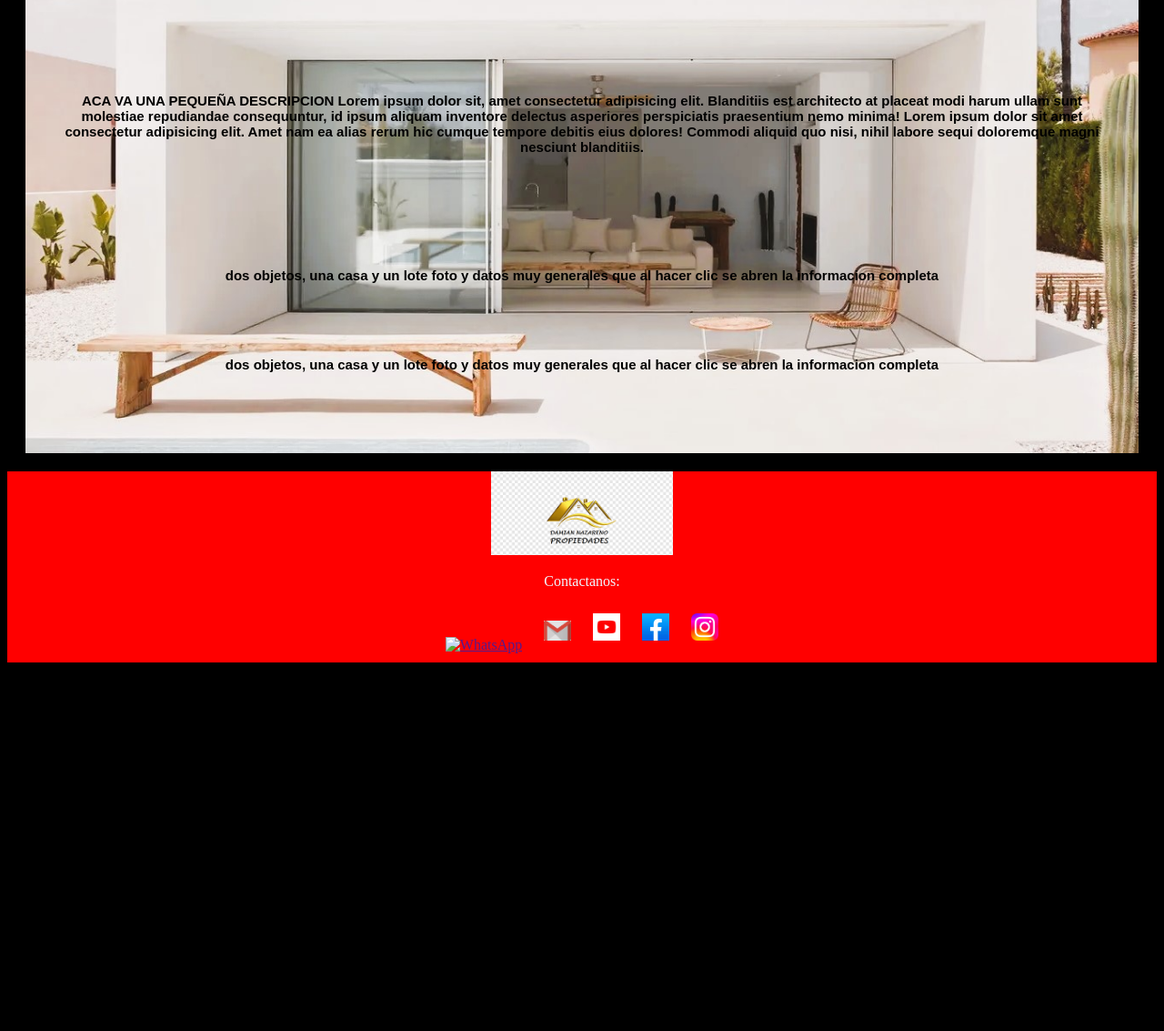
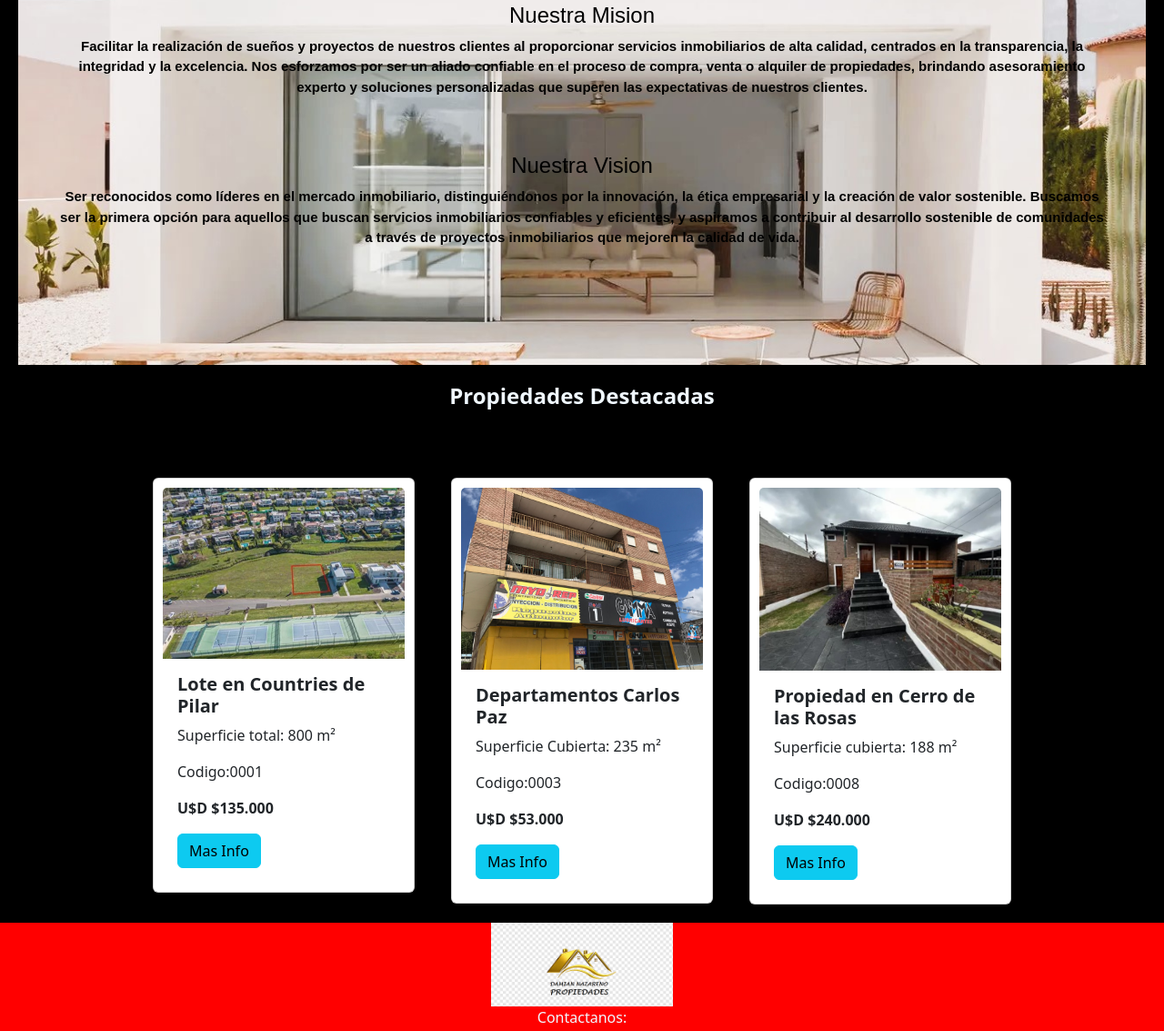
Before and after one commit to sandridani/PROPIEDADES-DamianNazareno, a plain HTML site: page index.html in a window 1280 px wide. Shown: the part 579-1712 px from the top of the page at 91% size. Before the commit the page ends 1315 px from the top, so only its background shows below. Drawn offline with nearby package versions, Linux system fonts and the light colour scheme.

Commit message:
ingrese las propiedades destacadas

```diff
--- a/index.html
+++ b/index.html
@@ -7,6 +7,8 @@
     <title>DAMIAN NAZARENO Propiedades</title>
     <link rel="icon" href="imagenes/casadorada.png" type="image/x-icon">
     <link rel="stylesheet" href="styleCSS/style.css">
+    <!-- Versión más reciente de Bootstrap desde CDN -->
+<link rel="stylesheet" href="https://cdn.jsdelivr.net/npm/bootstrap@5.3.0/dist/css/bootstrap.min.css">
 </head>
 
 <body>
@@ -16,11 +18,11 @@
             <a href="#">Lotes</a>
             <a href="#">Propiedades</a>
             <a href="#">Tasaciones</a>
-            <a href="#">contacto</a>
+            <a href="#">Contacto</a>
         </nav>
     </header>
-
-    <div class="body">
+    <div class="cuerpoMedio">
+      <div class="body">
         <div class="principal">
             <div class="tua">
             <p class="nombre-damian"><b>DAMIAN NAZARENO</b></p>
@@ -39,21 +41,55 @@
         </div>
 
         <section>
-            <p>ACA VA UNA PEQUEÑA DESCRIPCION Lorem ipsum dolor sit, amet consectetur adipisicing elit. Blanditiis est architecto at placeat modi harum
-                ullam sunt molestiae repudiandae consequuntur, id ipsum aliquam inventore delectus asperiores
-                perspiciatis praesentium nemo minima! Lorem ipsum dolor sit amet consectetur adipisicing elit. Amet nam
-                ea alias rerum hic cumque tempore debitis eius dolores! Commodi aliquid quo nisi, nihil labore sequi
-                doloremque magni nesciunt blanditiis.</p>
+            <h4>Nuestra Mision</h4>
+            <p>Facilitar la realización de sueños y proyectos de nuestros clientes al proporcionar servicios inmobiliarios de alta calidad, centrados en la transparencia, la integridad y la excelencia. Nos esforzamos por ser un aliado confiable en el proceso de compra, venta o alquiler de propiedades, brindando asesoramiento experto y soluciones personalizadas que superen las expectativas de nuestros clientes. </p>
+            <br><br>
+            <h4>Nuestra Vision</h4>
+            <p>Ser reconocidos como líderes en el mercado inmobiliario, distinguiéndonos por la innovación, la ética empresarial y la creación de valor sostenible. Buscamos ser la primera opción para aquellos que buscan servicios inmobiliarios confiables y eficientes, y aspiramos a contribuir al desarrollo sostenible de comunidades a través de proyectos inmobiliarios que mejoren la calidad de vida.</p>
         </section>
         <br><br><br>
+      </div>
+      <h4 style="text-align: center; color: aliceblue;" ><b>Propiedades Destacadas</b></h4><br><br>
+        <div class="d-flex flex-wrap" id="padreDePropDestacadas">
+
+            <div class="card" style="width: 18rem;">
+                <img src="/imgProp/loteDelPilar.JPEG" class="card-img-top" alt="vista aerea del lote">
+                <div class="card-body">
+                  <h5 class="card-title"><b>Lote en Countries de Pilar</b></h5>
+                  <p class="card-text">Superficie total: 800 m²</p>
+                  <p class="card-text">Codigo:0001</p>
+                  <p class="card-text"><b>U$D $135.000</b></p>
+
+                  <button type="button" class="btn btn-info" id="info0001">Mas Info</button>
+                </div>
+            </div>
 
 
-        <div class="propiedades-destacadas">
-            <p>dos objetos, una casa y un lote foto y datos muy generales que al hacer clic se abren la informacion
-                completa</p>
-                <br><br><br>
-            <p>dos objetos, una casa y un lote foto y datos muy generales que al hacer clic se abren la informacion
-                completa</p><br><br>
+            <div class="card" style="width: 18rem;">
+                <img src="/imgProp/deptoCarlosPaz.JPEG" class="card-img-top" alt="Departamentos Carlos Paz">
+                <div class="card-body">
+                  <h5 class="card-title"><b>Departamentos Carlos Paz</b></h5>
+                  <p class="card-text">Superficie Cubierta: 235 m²</p>
+                  <p class="card-text">Codigo:0003</p>
+                  <p class="card-text"><b>U$D $53.000</b></p>
+
+                  <button type="button" class="btn btn-info" id="info0003">Mas Info</button>
+                </div>
+            </div>
+
+
+            <div class="card" style="width: 18rem;">
+                <img src="/imgProp/casaCerro.JPEG" class="card-img-top" alt="casa cerro">
+                <div class="card-body">
+                  <h5 class="card-title"><b>Propiedad en Cerro de las Rosas</b></h5>
+                  <p class="card-text">Superficie cubierta: 188 m²</p>
+                  <p class="card-text">Codigo:0008</p>
+                  <p class="card-text"><b>U$D $240.000</b></p>
+                  <button type="button" class="btn btn-info" id="info0008">Mas Info</button>
+                </div>
+            </div>
+
+
         </div>
     </div>
 
@@ -67,6 +103,9 @@
         <a href=""><img src="imagenes/Facebook.png" alt="Facebook" class="contacto"></a>
         <a href=""><img src="imagenes/Instagram.svg.webp" alt="instagram" class="contacto"></a>
     </footer>
+    <!-- Scripts de Bootstrap al final del body -->
+    <script src="https://cdn.jsdelivr.net/npm/bootstrap@5.3.0/dist/js/bootstrap.bundle.min.js"></script>
+    <script src="/javascript/javaScript.js"></script>
 </body>
 
 </html>
--- /dev/null
+++ b/javascript/javaScript.js
@@ -0,0 +1,8 @@
+// Función que se ejecutará al hacer clic en el botón
+function handleClick() {
+    alert('¡Has hecho clic en el botón!');
+    // Otra lógica que quieras ejecutar al hacer clic
+  }
+
+  // Asignar la función al evento de clic del botón
+  document.getElementById('info0001').addEventListener('click', handleClick);
--- a/styleCSS/style.css
+++ b/styleCSS/style.css
@@ -28,6 +28,9 @@ header a{
 
 }
 
+.cuerpoMedio{
+    background-color: black;
+}
 
 
 .tua p{
@@ -92,3 +95,16 @@ footer{
 .logonombre{
     width: 200px;
 }
+
+#padreDePropDestacadas{
+    display: flex;
+    align-items: flex-start;
+    justify-content: center;
+}
+
+.card{
+    padding: 10px;
+    margin: 20px;
+    display: flex;
+
+}
```
Also changed, not shown: imgProp/casaCerro.JPEG (added), imgProp/deptoCarlosPaz.JPEG (added), imgProp/loteDelPilar.JPEG (added), imgProp/terrenoInaudi.JPEG (added), imgProp/terrenoInaudi2.JPEG (added).
